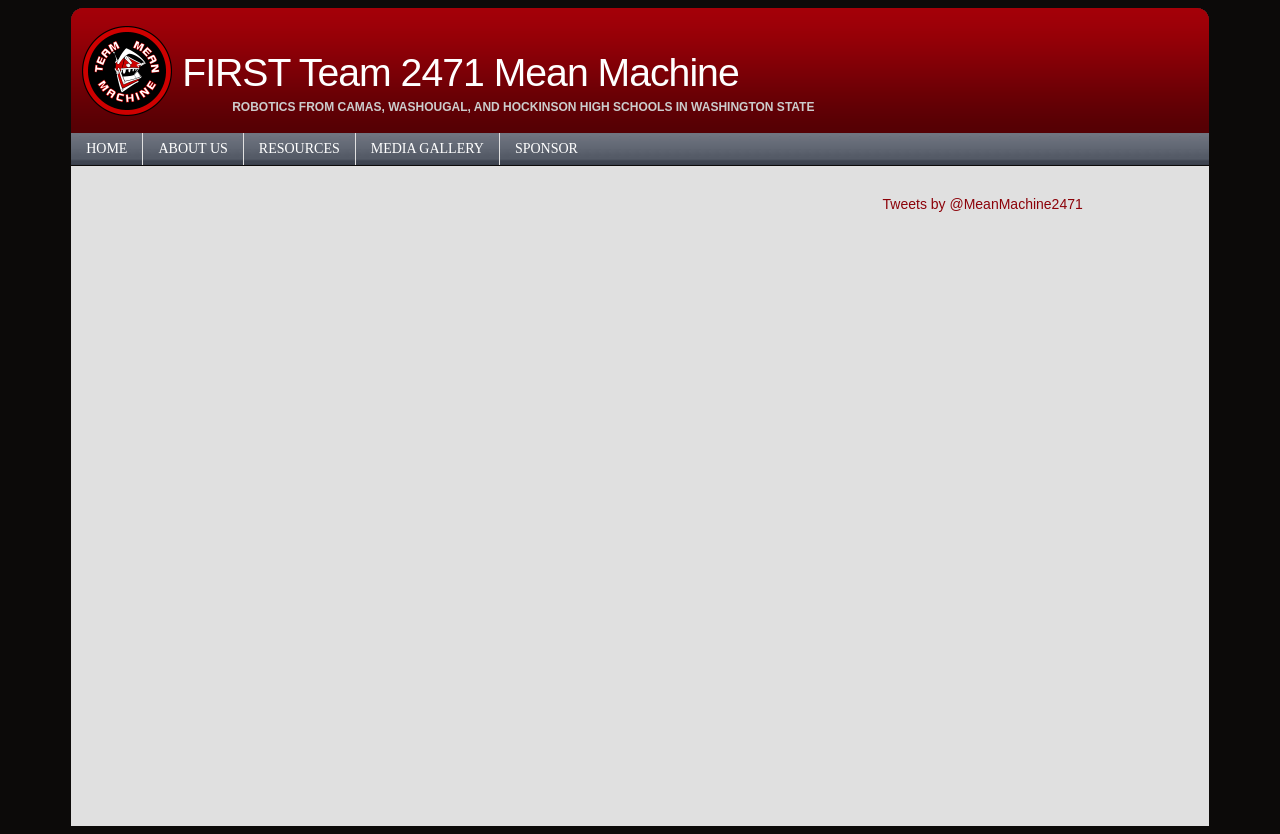
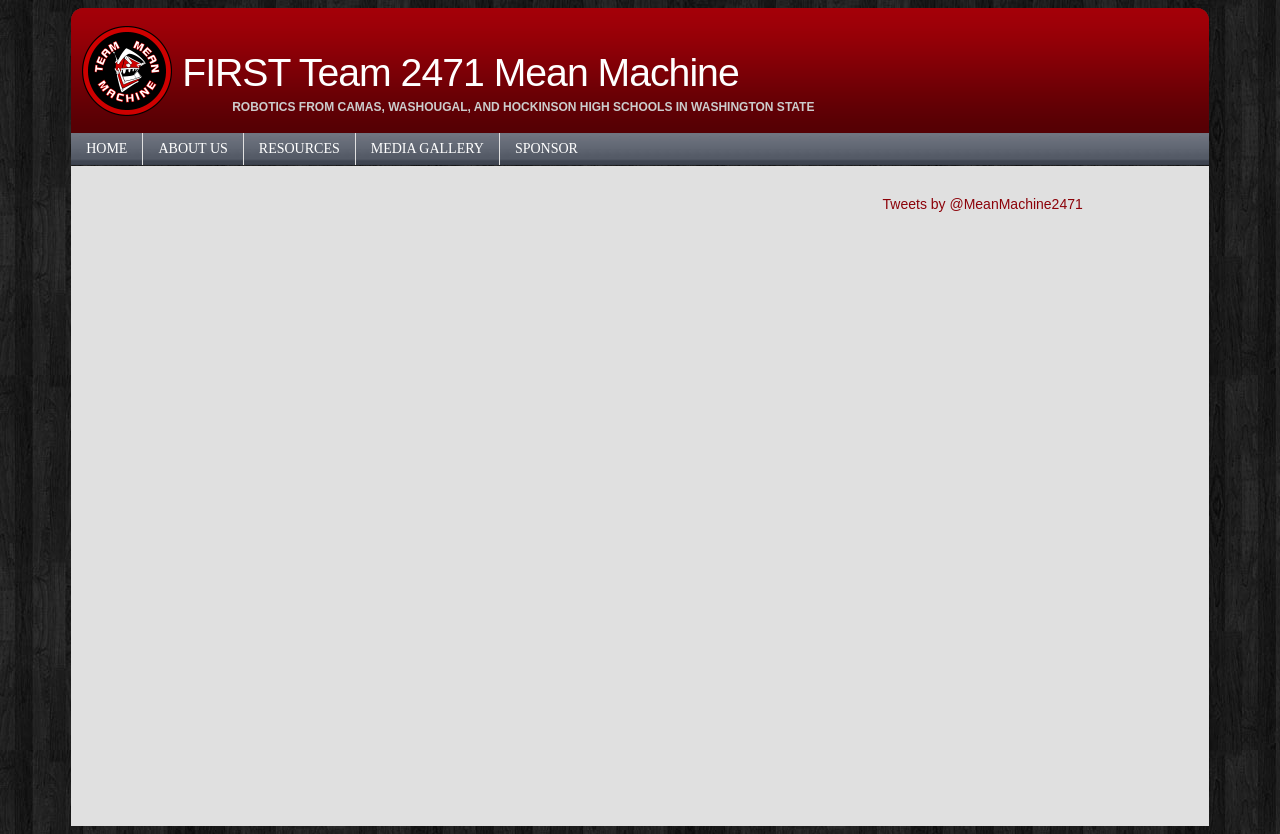
Before and after one commit to thegriffen/Team-2471-Website, a PHP site: page /index.php?page=background in a window 1280 px wide. Run offline with PHP 8.4, Linux system fonts and the light colour scheme; some libraries are stand-ins or nearby versions.

Commit message:
Updated background image. About to attempt an awesome nav bar!

```diff
--- a/default.css
+++ b/default.css
@@ -1,7 +1,7 @@
 body {
 	margin-top: 8px;
 	padding: 0;
-	background: #0c0a09;
+	background-image: url('images/background.jpg');
 	text-align: justify;
 	font-family: Arial, Helvetica, sans-serif;
 	font-size: 14px;
```
Also changed, not shown: images/background.jpg (added).
